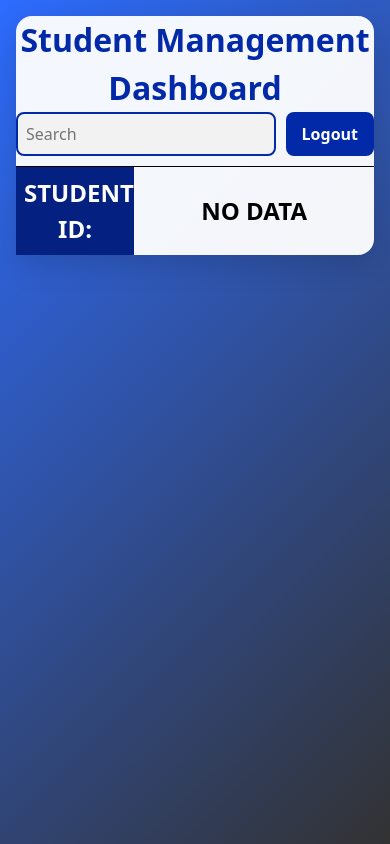
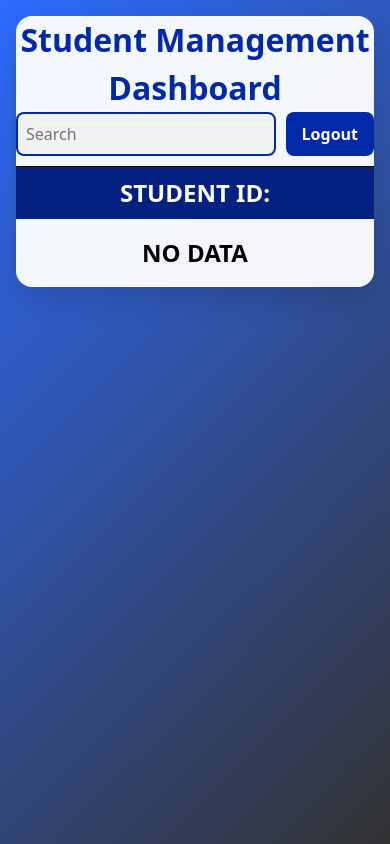
Before and after one commit to chachaa10/student-crud, a website built with Vite: page frontend/admin.html in a window 390 px wide. Built offline with nearby package versions, Linux system fonts and the light colour scheme; no server answers; sample sign-in values are in the browser's storage; a web font is replaced by a local one.

Commit message:
style: fixed the no data in mobile

```diff
--- a/frontend/css/admin.css
+++ b/frontend/css/admin.css
@@ -412,6 +412,20 @@ h1 {
 	}
 }
 
+@media screen and (max-width: 405px){
+	td.no-data {
+		display: flex;
+		flex-direction: column;
+		padding-bottom: 1rem;
+
+		&::before{
+			width: 100%;
+			margin-bottom: 1rem;
+		}
+	}
+
+}
+
 @media screen and (min-width: 320px) {
 	td:nth-of-type(2) {
 		padding: 0;
```
